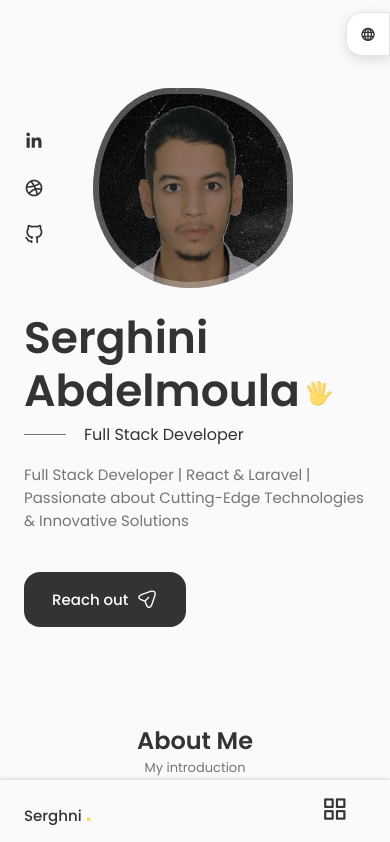
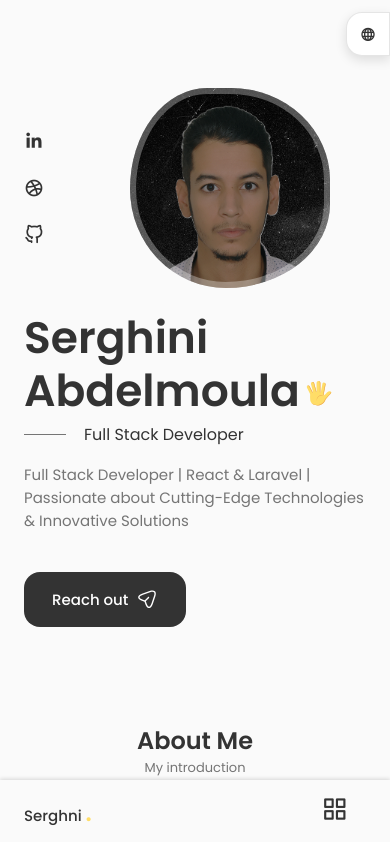
Before and after one commit to Serghini-Abdo/Portfolio, a React (Vite) app: page / in a window 390 px wide. Shown: the top 842 px of the page. Built offline with nearby package versions, Linux system fonts and the light colour scheme.

Commit message:
Center home profile photo

```diff
--- a/src/features/home/home.css
+++ b/src/features/home/home.css
@@ -69,6 +69,7 @@
     box-shadow: inset 0 0 0 9px rgb(255 255 255 / 30%);
     order: 1;
     justify-self: center;
+    align-self: center;
     width: 300px;
     height: 300px;
     border-radius: 60% 40% 30% 70%/60% 30% 70% 40%;
@@ -172,7 +173,7 @@
     }
     .home__img {
         order: initial;
-        justify-self: initial;
+        justify-self: center;
     }
     .home__data {
         grid-column: 1/3;
```
